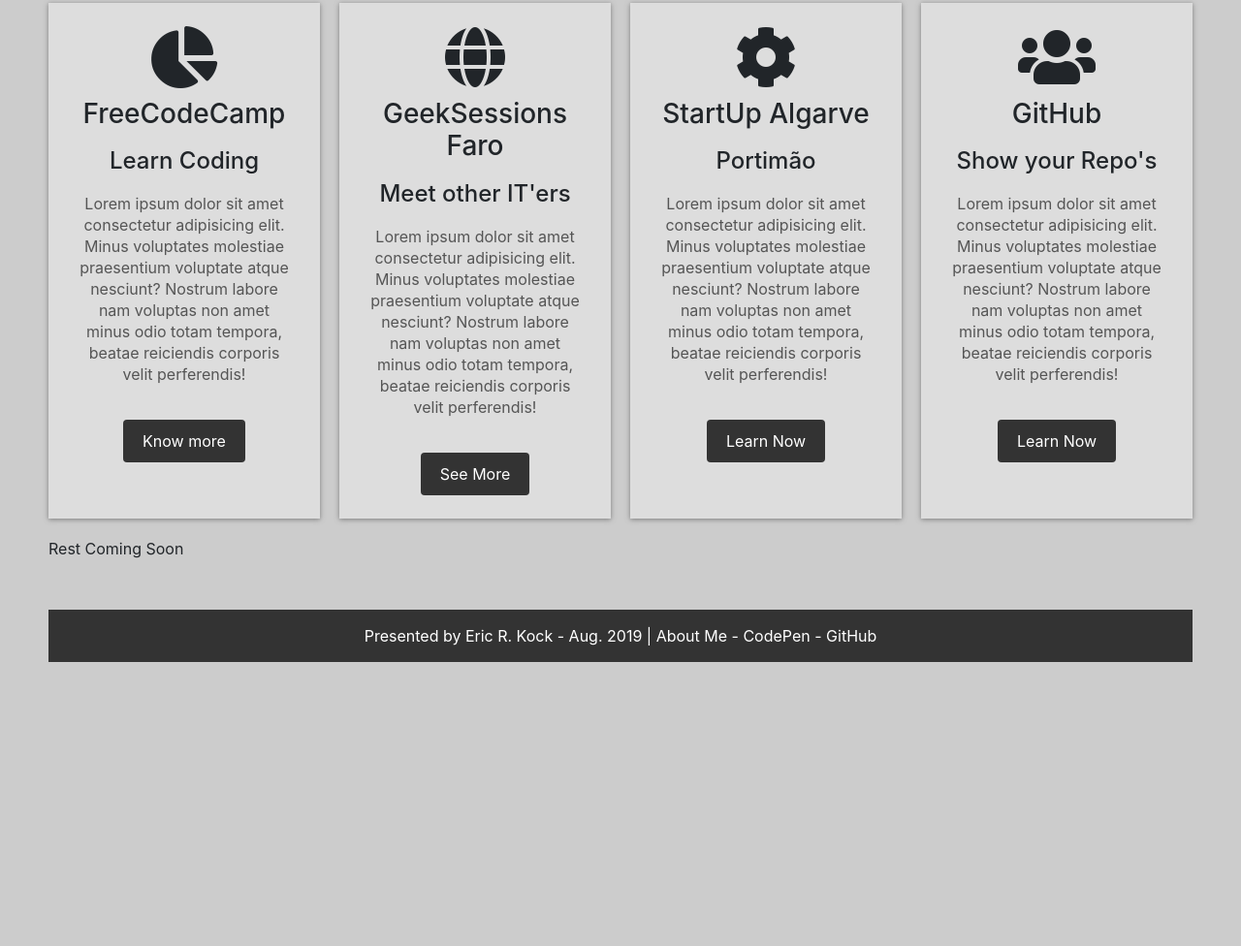
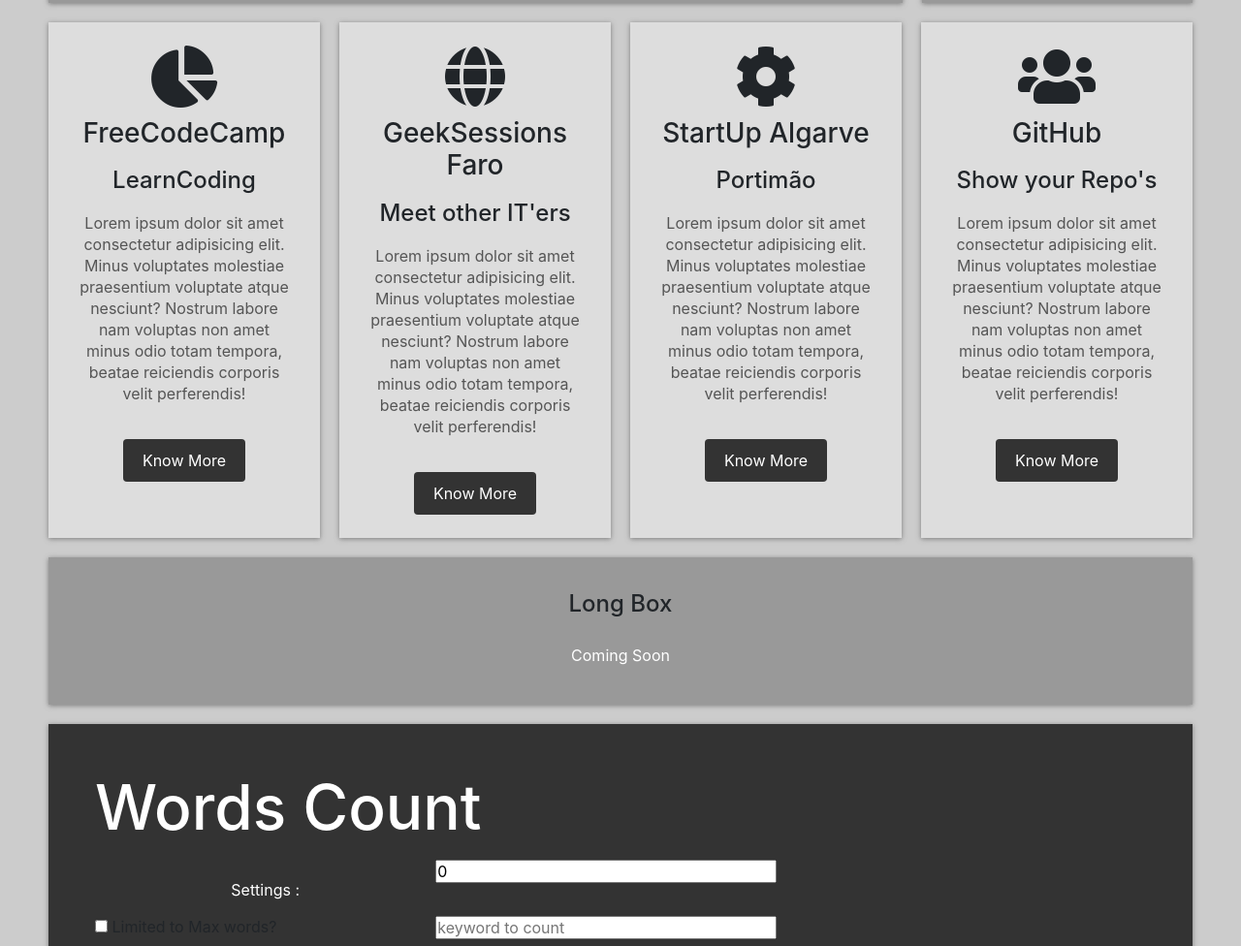
Before and after one commit to ericrkock/Character-Count, a React app: page / in a window 1280 px wide. Shown: the part 694-1670 px from the top of the page at 97% size. Before the commit the page ends 1407 px from the top, so only its background shows below. Built offline with nearby package versions, Linux system fonts and the light colour scheme.

Commit message:
Page layout with components

```diff
--- /dev/null
+++ b/src/components/boxes/Box.js
@@ -0,0 +1,17 @@
+import React from 'react';
+
+class Box extends React.Component {
+   render() {
+      return (
+         <div className="box">
+            <i className={this.props.fas}></i>
+            <h3>{this.props.boxTitel}</h3>
+            <h4>{this.props.boxSubtitel}</h4>
+            <p>{this.props.boxContent}</p>
+            <a href={this.props.boxLink} alt={this.props.boxAlt} rel="noopener noreferrer" target="_blank" className="btn">{this.props.boxButton}</a>
+         </div>
+      );
+   }
+}
+
+export default Box;
--- /dev/null
+++ b/src/components/boxes/LongBox.js
@@ -0,0 +1,14 @@
+import React from 'react';
+
+class LongBox extends React.Component {
+   render() {
+      return (
+         <div className="long-box" id="word">
+            <h4>{this.props.longboxTitle}</h4>
+            <p>{this.props.longboxContent}</p>
+         </div>
+      );
+   }
+}
+
+export default LongBox;
--- a/src/components/characters/CharacterCount.js
+++ b/src/components/characters/CharacterCount.js
@@ -35,7 +35,7 @@
    render() {
       return (
          <div>
-            <div class="line">
+            <div className="line">
                <InputChars />
                {/*<p id="charNum" >{this.state.totalChar} /</p>*/}
                <CharLimit
--- /dev/null
+++ b/src/components/words/Settings.js
@@ -0,0 +1,16 @@
+import React from 'react';
+
+class Settings extends React.Component {
+   render() {
+      return (
+         <div className="count-settings">
+            <p>Settings :</p>
+            <input id="max-words" type="text" value="0" placeholder="Max. Words" />
+            <label className="limited"><input type="checkbox" /> Limited to Max words?</label>
+            <input className="kw-count" type="text" placeholder="keyword to count" />
+         </div>
+      );
+   }
+}
+
+export default Settings;
--- /dev/null
+++ b/src/components/words/TextBox.js
@@ -0,0 +1,13 @@
+import React from 'react';
+
+class TextBox extends React.Component {
+   render() {
+      return (
+         <div>
+            <textarea id="box3" col="100" rows="30" onkeyup="countWords(this)" placeholder="Start Typing or Paste Text"></textarea>
+         </div>
+      );
+   }
+}
+
+export default TextBox;
--- /dev/null
+++ b/src/components/words/WordCount.js
@@ -0,0 +1,29 @@
+import React from 'react';
+
+import Settings from './Settings';
+import TextBox from './TextBox';
+
+class WordCount extends React.Component {
+   render() {
+      return(
+         <div>
+            <Settings />
+            <TextBox />
+            <div className="count-button">
+               <p id="wordNum">No words yet!</p>
+               <button className="btn" onclick="clearWordbox()">Clear Text</button>
+            </div>
+            <div className="word-content">
+               <div>
+                  <h3>How to use</h3>
+                  <p><b>Max. Words</b> : Determ how many words you want to count maximum - Leave empty for unlimitted.</p>
+                  <p><b>Limited to Max words?</b> : Limit your count to the "Max. Words" you determed.</p>
+                  <p><b>Keyword to count</b> : Enter words you want to count in your text - Seperate words with comma's</p>
+               </div>
+            </div>
+         </div>
+      );
+   }
+}
+
+export default WordCount;
--- a/src/index.css
+++ b/src/index.css
@@ -49,6 +49,7 @@
   box-shadow: var(--shadow);
 }
 
+/* Page CSS */
 .wrapper {
   display: grid;
   grid-gap: 20px;
@@ -64,7 +65,7 @@
 .header h1, p {
   text-align: center;
   color: var(--light);
-  padding-top: 10px;;
+  padding-top: 20px;;
 }
 
 /* Navigation */
@@ -219,9 +220,77 @@
 .box h3, h4 {
   padding-top: 10px;
 }
+
 .box p {
   padding: 10px 0 20px 0;
   color: var(--darktext);
+}
+
+/* Long Ad Box 1 2 & 3 */
+.long-box {
+  background: var(--box);
+  display: grid;
+  align-items: center;
+  justify-items: center;
+  box-shadow: var(--shadow);
+  padding: 24px;
+}
+
+/* Word Count */
+.word-count {
+  background: var(--dark);
+  box-shadow: var(--shadow);
+  display: grid;
+  grid-gap: 30px;
+  grid-template-columns: 2fr 1fr;
+  padding: 48px;
+}
+
+.word-count h1 {
+  font-size: 64px;
+  margin-bottom: 15px;
+  color: var(--light);
+}
+
+.word-box {
+  display: grid;
+}
+
+.count-settings {
+  display: grid;
+  grid-template-columns: 2fr 2fr;
+  font-size: 16px;
+}
+
+.count-setting .limited {
+  margin: 16px 0 16px 0;
+  color: var(--light);
+
+}
+
+.kw-count {
+  margin-bottom: 10px;
+  height: 24px;
+}
+
+#max-words {
+  height: 24px;
+}
+
+.count-button {
+  display: grid;
+  grid-template-columns: 2fr 1fr;
+  padding: 5px 16px 0 5px;
+}
+
+.word-content {
+  display: grid;
+  color: var(--light);
+  text-align: left !important;
+}
+
+.word-content h4 {
+  text-transform: uppercase;
 }
 
 /* Footer */
--- a/src/index.js
+++ b/src/index.js
@@ -3,25 +3,44 @@
 import "./index.css";
 
 import CharacterCount from "./components/characters/CharacterCount";
+import WordCount from "./components/words/WordCount";
+
+import Box from "./components/boxes/Box";
+import LongBox from "./components/boxes/LongBox";
 
 class App extends React.Component {
+  constructor(props) {
+    super(props);
+    this.state = {
+      fas: "",
+      boxTitel: "",
+      boxSubTitel: "",
+      boxContent: "",
+      boxLink: "",
+      boxAlt: "",
+      boxButton: "",
+      longboxTitle: "",
+      longboxContent: ""
+    };
+ }
   render() {
     return (
       <div>
         <div className="wrapper">
           <div className="header">
-            <h1>CHARACTER COUNT</h1>
+            <h1>CHARACTER & WORD COUNT</h1>
             <p>An Own ReactJS and responsive Challenge</p>
           </div>
           <div className="navigation">
             <ul>
-              <li><a href="#char">Char Count</a></li>
-              <li><a href="#word">Word Count</a></li>
+              <li><a href="#char">Chars Count</a></li>
+              <li><a href="#word">Words Count</a></li>
               <li><a href="#articles">Articles</a></li>
               <li><a href="https://ericrkock.github.io/portfolio/" rel="noopener noreferrer"
                 target="_blank">Portfolio</a></li>
             </ul>
           </div>
+
           <div className="char-count" id="char">
             <div className="char-box">
               <h1>Characters Count</h1>
@@ -39,39 +58,97 @@
               <p>Coming Soon</p>
             </div>
           </div>
+          <div className="boxes">
+            <Box
+              fas={"fas fa-chart-pie fa-4x"}
+              boxTitel={"FreeCodeCamp"}
+              boxSubtitel={"LearnCoding"}
+              boxContent={"Lorem ipsum dolor sit amet consectetur adipisicing elit. Minus voluptates molestiae praesentium voluptate atque nesciunt? Nostrum labore nam voluptas non amet minus odio totam tempora, beatae reiciendis corporis velit perferendis!"}
+              boxLink={"https://freecodecamp.org"}
+              boxAlt={"Learn how to code"}
+              boxButton={"Know More"}
+            />
+            <Box
+              fas={"fas fa-globe fa-4x"}
+              boxTitel={"GeekSessions Faro"}
+              boxSubtitel={"Meet other IT'ers"}
+              boxContent={"Lorem ipsum dolor sit amet consectetur adipisicing elit. Minus voluptates molestiae praesentium voluptate atque nesciunt? Nostrum labore nam voluptas non amet minus odio totam tempora, beatae reiciendis corporis velit perferendis!"}
+              boxLink={"https://geeksessions.io/"}
+              boxAlt={"Tech Talk"}
+              boxButton={"Know More"}
+            />
+            <Box
+              fas={"fas fa-cog fa-4x"}
+              boxTitel={"StartUp Algarve"}
+              boxSubtitel={"Portimão"}
+              boxContent={"Lorem ipsum dolor sit amet consectetur adipisicing elit. Minus voluptates molestiae praesentium voluptate atque nesciunt? Nostrum labore nam voluptas non amet minus odio totam tempora, beatae reiciendis corporis velit perferendis!"}
+              boxLink={"https://freecodecamp.org"}
+              boxAlt={"StartUp Portimao"}
+              boxButton={"Know More"}
+            />
+            <Box
+              fas={"fas fa-users fa-4x"}
+              boxTitel={"GitHub"}
+              boxSubtitel={"Show your Repo's"}
+              boxContent={"Lorem ipsum dolor sit amet consectetur adipisicing elit. Minus voluptates molestiae praesentium voluptate atque nesciunt? Nostrum labore nam voluptas non amet minus odio totam tempora, beatae reiciendis corporis velit perferendis!"}
+              boxLink={"https://github.com/"}
+              boxAlt={"Share your repo's"}
+              boxButton={"Know More"}
+            />
+          </div>
+
+          <LongBox
+            longboxTitle={"Long Box"}
+            longboxContent={"Coming Soon"}
+          />
+
+          <div className="word-count">
+            <div className="word-box">
+              <h1>Words Count</h1>
+              <WordCount />
+            </div>
+          </div>
+
+          <LongBox
+            longboxTitle={"Long Box"}
+            longboxContent={"Coming Soon"}
+          />
 
           <div className="boxes">
-            <div className="box">
-              <i className="fas fa-chart-pie fa-4x"></i>
-              <h3>FreeCodeCamp</h3>
-              <h4>Learn Coding</h4>
-              <p>Lorem ipsum dolor sit amet consectetur adipisicing elit. Minus voluptates molestiae praesentium voluptate atque nesciunt? Nostrum labore nam voluptas non amet minus odio totam tempora, beatae reiciendis corporis velit perferendis!</p>
-              <a href="https://freecodecamp.org" alt="Learn how to code" rel="noopener noreferrer" target="_blank" className="btn">Know more</a>
-            </div>
-            <div className="box">
-              <i className="fas fa-globe fa-4x"></i>
-              <h3>GeekSessions Faro</h3>
-              <h4>Meet other IT'ers</h4>
-              <p>Lorem ipsum dolor sit amet consectetur adipisicing elit. Minus voluptates molestiae praesentium voluptate atque nesciunt? Nostrum labore nam voluptas non amet minus odio totam tempora, beatae reiciendis corporis velit perferendis!</p>
-              <a href="https://geeksessions.io/" alt="Tech Talk" rel="noopener noreferrer" target="_blank" className="btn">See More</a>
-            </div>
-         <div className="box">
-            <i className="fas fa-cog fa-4x"></i>
-            <h3>StartUp Algarve</h3>
-            <h4>Portimão</h4>
-            <p>Lorem ipsum dolor sit amet consectetur adipisicing elit. Minus voluptates molestiae praesentium voluptate atque nesciunt? Nostrum labore nam voluptas non amet minus odio totam tempora, beatae reiciendis corporis velit perferendis!</p>
-            <a href="https://geeksessions.io/" alt="Learn how to code" rel="noopener noreferrer" target="_blank" className="btn">Learn Now</a>
-         </div>
-         <div className="box">
-            <i className="fas fa-users fa-4x"></i>
-            <h3>GitHub</h3>
-            <h4>Show your Repo's</h4>
-            <p>Lorem ipsum dolor sit amet consectetur adipisicing elit. Minus voluptates molestiae praesentium voluptate atque nesciunt? Nostrum labore nam voluptas non amet minus odio totam tempora, beatae reiciendis corporis velit perferendis!</p>
-            <a href="https://github.com/" alt="Share your repo's" rel="noopener noreferrer" target="_blank" className="btn">Learn Now</a>
-         </div>
-      </div>
+            <Box
+              boxTitel={"ARTICLE 1"}
+              boxSubtitel={"Word Counting"}
+              boxContent={"Lorem ipsum dolor sit amet consectetur adipisicing elit. Minus voluptates molestiae praesentium voluptate atque nesciunt? Nostrum labore nam voluptas non amet minus odio totam tempora, beatae reiciendis corporis velit perferendis!"}
+              boxLink={"https://freecodecamp.org"}
+              boxAlt={"Learn how to code"}
+              boxButton={"Read More"}
+            />
+            <Box
+              boxTitel={"ARTICLE 2"}
+              boxSubtitel={"Why 2000 words"}
+              boxContent={"Lorem ipsum dolor sit amet consectetur adipisicing elit. Minus voluptates molestiae praesentium voluptate atque nesciunt? Nostrum labore nam voluptas non amet minus odio totam tempora, beatae reiciendis corporis velit perferendis!"}
+              boxLink={"https://geeksessions.io/"}
+              boxAlt={"Tech Talk"}
+              boxButton={"Read More"}
+            />
+            <Box
+              boxTitel={"ARTICLE 3"}
+              boxSubtitel={"Google Ranking"}
+              boxContent={"Lorem ipsum dolor sit amet consectetur adipisicing elit. Minus voluptates molestiae praesentium voluptate atque nesciunt? Nostrum labore nam voluptas non amet minus odio totam tempora, beatae reiciendis corporis velit perferendis!"}
+              boxLink={"https://freecodecamp.org"}
+              boxAlt={"StartUp Portimao"}
+              boxButton={"Read More"}
+            />
+            <Box
+              boxTitel={"ARTICLE 4"}
+              boxSubtitel={"Unique Content"}
+              boxContent={"Lorem ipsum dolor sit amet consectetur adipisicing elit. Minus voluptates molestiae praesentium voluptate atque nesciunt? Nostrum labore nam voluptas non amet minus odio totam tempora, beatae reiciendis corporis velit perferendis!"}
+              boxLink={"https://github.com/"}
+              boxAlt={"Share your repo's"}
+              boxButton={"Read More"}
+            />
+          </div>
 
-          Rest Coming Soon
           <div className="footer">
             <span>
               Presented by Eric R. Kock - Aug. 2019 |
```
